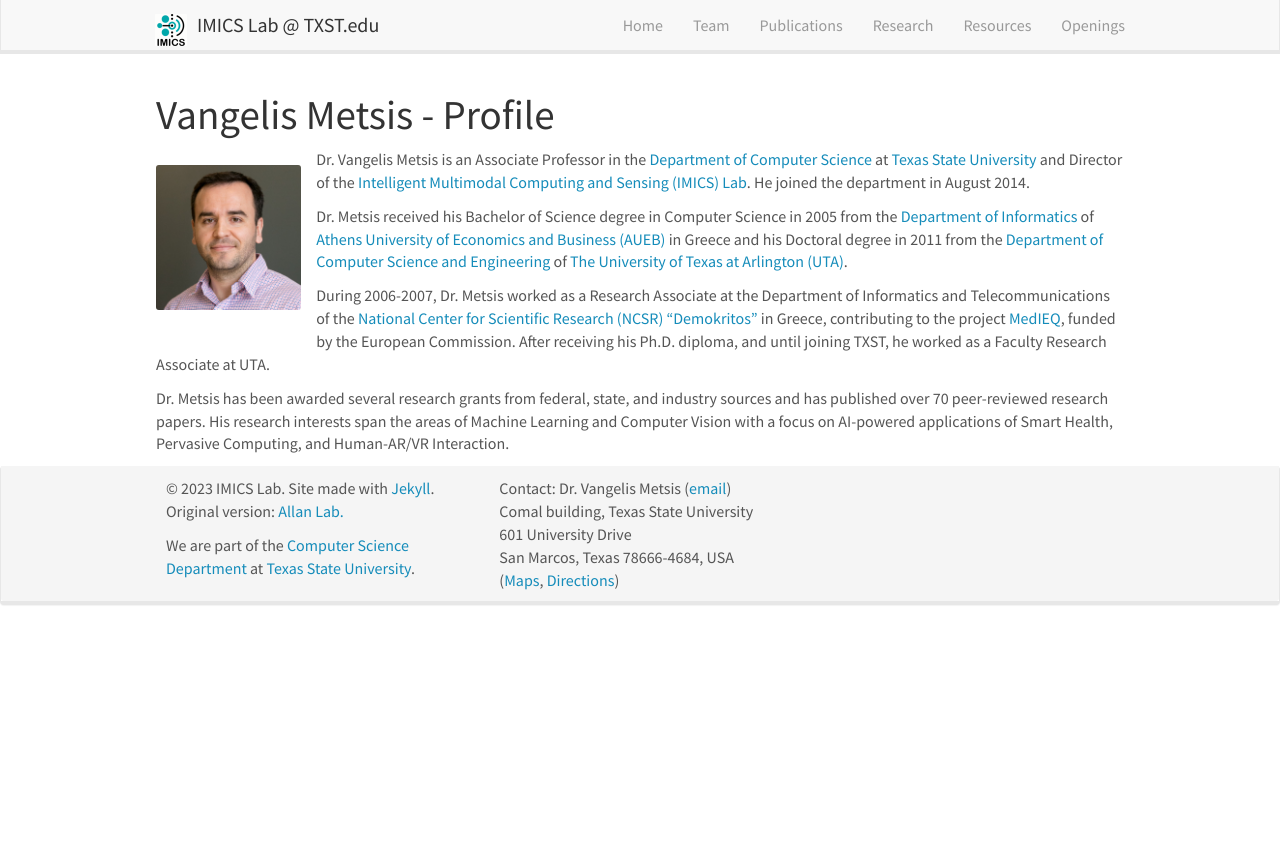
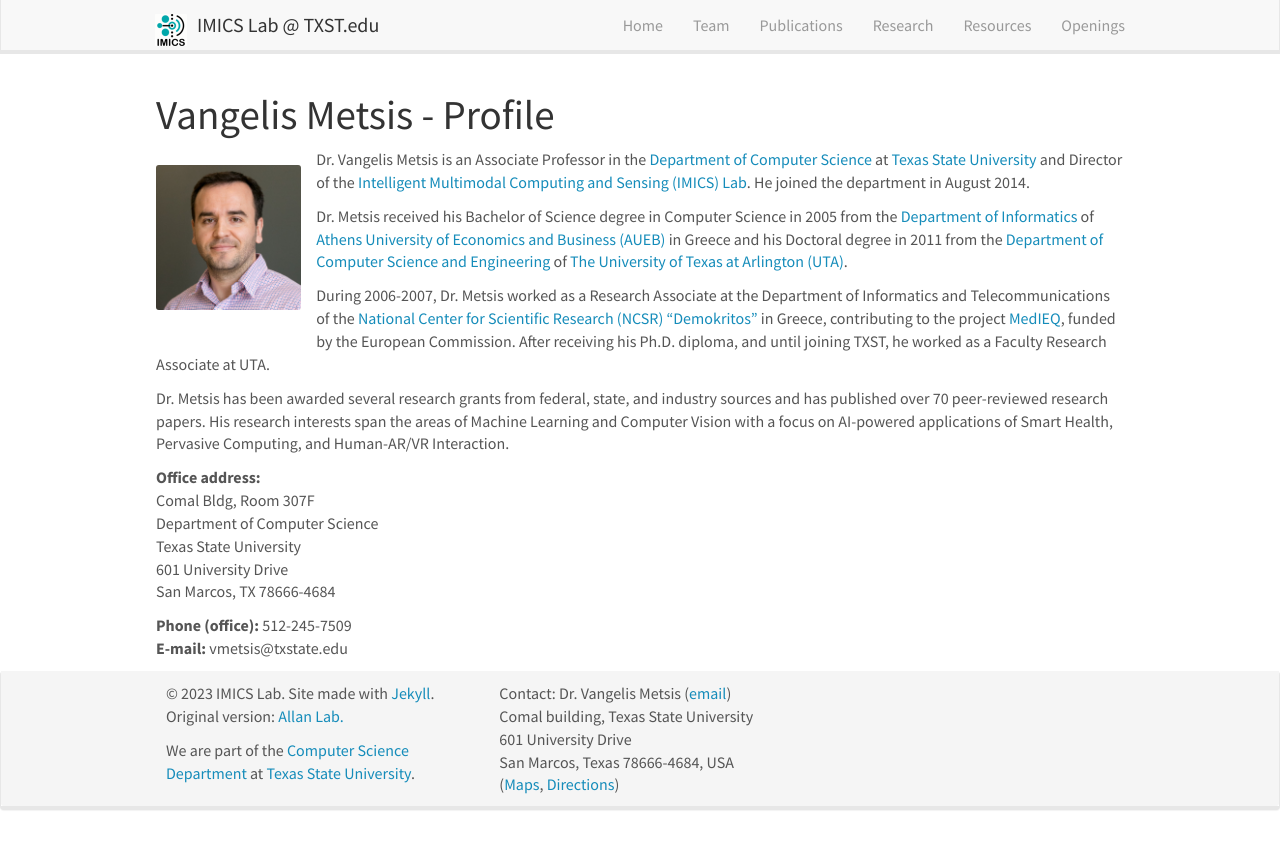
Before and after one commit to imics-lab/imics-lab.github.io, a Jekyll site: the page built from _pages/vmetsis.md, in a window 1280 px wide. Shown: the top 849 px of the page. Built offline with Jekyll 4.4.1, drawn with Linux system fonts in a browser that asks for light colours; nearby versions of some CDN libraries.

Commit message:
Update team_members.yml

```diff
--- a/_data/team_members.yml
+++ b/_data/team_members.yml
@@ -1,6 +1,6 @@
 - name: Vangelis Metsis
   photo: vangelis1.jpg
-  info: Associate professor, started Aug 2014
+  info: Lab Director - Associate professor, started Aug 2014
   email: vmetsis@txstate.edu
   number_educ: 2
   education1: PhD in <a href="https://www.uta.edu/academics/schools-colleges/engineering/academics/departments/cse">Computer Science and Engineering, The University of Texas at Arlington (UTA)</a>
--- a/_pages/vmetsis.md
+++ b/_pages/vmetsis.md
@@ -17,3 +17,16 @@ Dr. Metsis received his Bachelor of Science degree in Computer Science in 2005 f
 During 2006-2007, Dr. Metsis worked as a Research Associate at the Department of Informatics and Telecommunications of the [National Center for Scientific Research (NCSR) "Demokritos"](https://www.demokritos.gr/) in Greece, contributing to the project [MedIEQ](https://medieq.org/), funded by the European Commission. After receiving his Ph.D. diploma, and until joining TXST, he worked as a Faculty Research Associate at UTA.
 
 Dr. Metsis has been awarded several research grants from federal, state, and industry sources and has published over 70 peer-reviewed research papers. His research interests span the areas of Machine Learning and Computer Vision with a focus on AI-powered applications of Smart Health, Pervasive Computing, and Human-AR/VR Interaction.
+
+<p>
+  <strong>Office address:</strong><br>
+  Comal Bldg, Room 307F<br>
+  Department of Computer Science<br>
+  Texas State University<br>
+  601 University Drive<br>
+  San Marcos, TX 78666-4684
+</p>
+<p>
+  <strong>Phone (office):</strong> 512-245-7509<br>
+  <strong>E-mail:</strong> vmetsis@txstate.edu
+</p>
```
